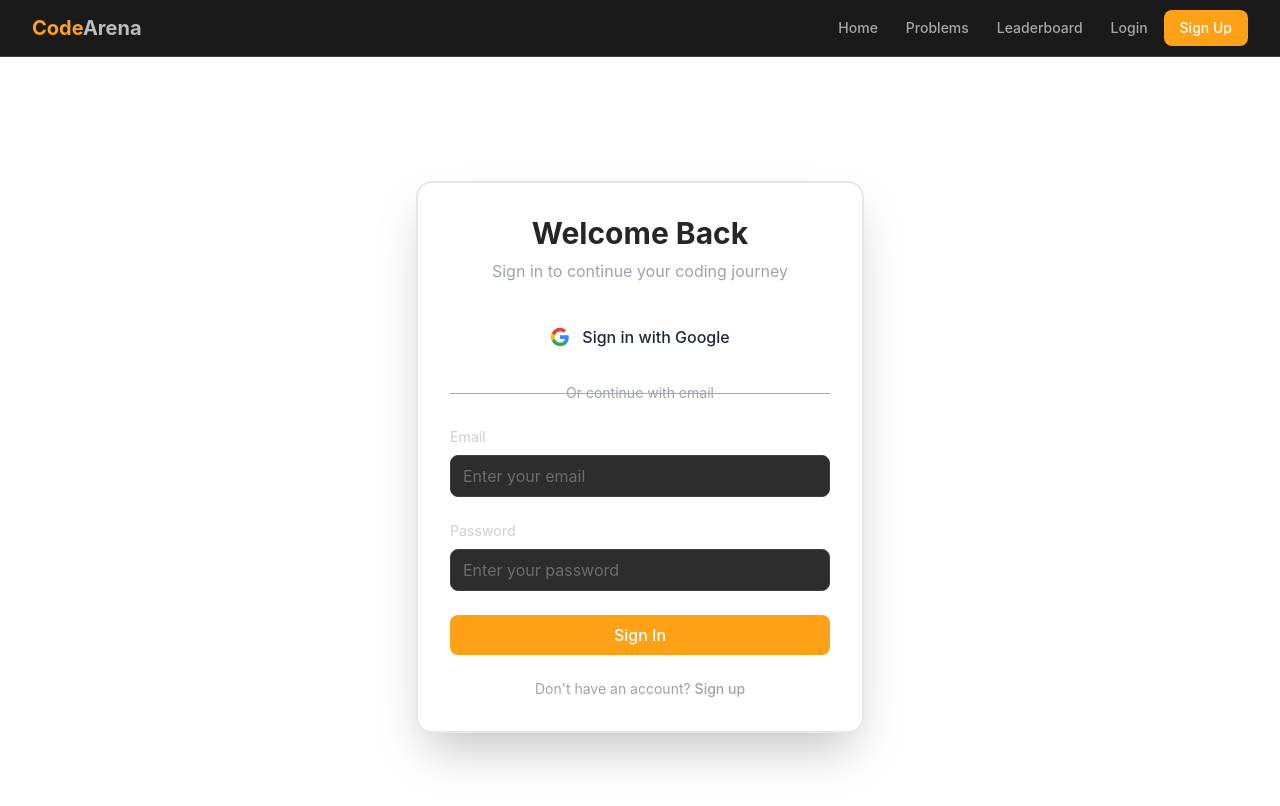
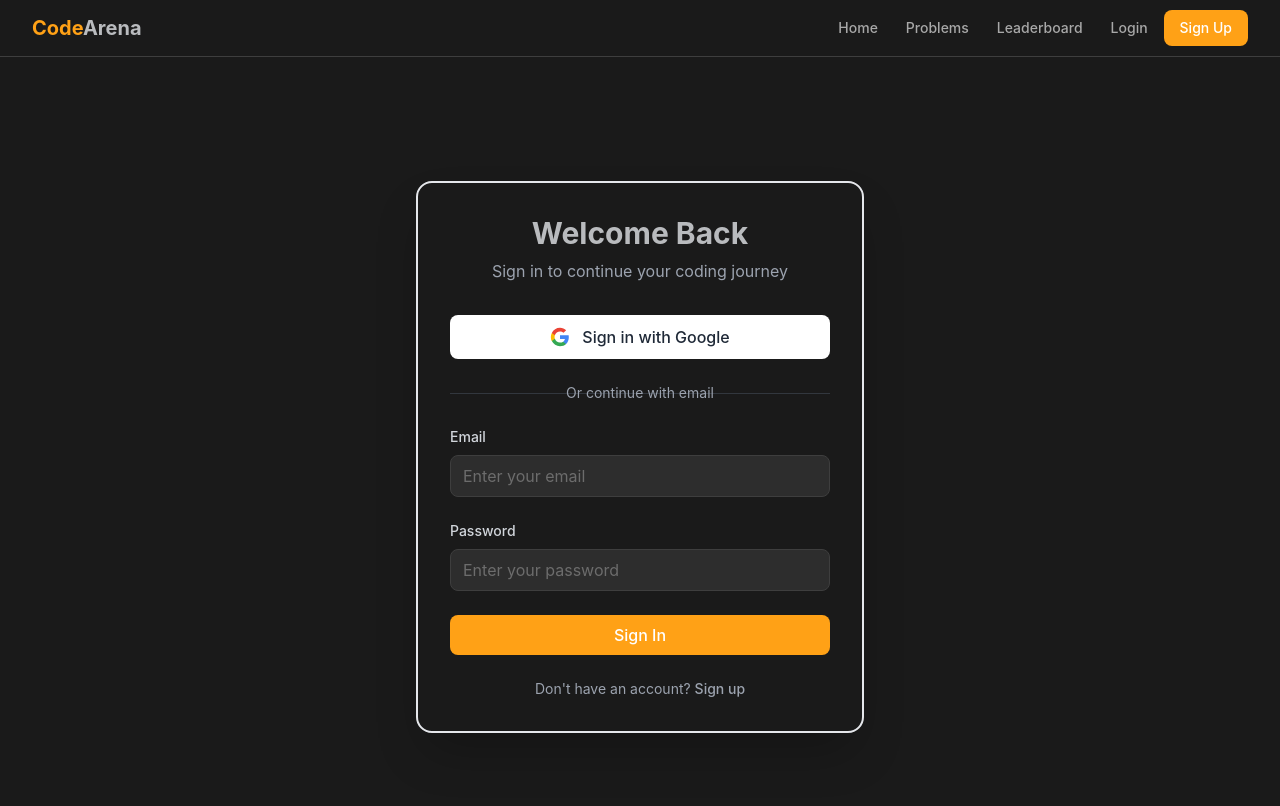
Before and after one commit to krupakargurije/CodeArena, a React (Vite) app in the folder frontend/: page /login in a window 1280 px wide. Shown: the top 806 px of the page. Built offline with nearby package versions, Linux system fonts and the light colour scheme; no server answers.

Commit message:
update CodeArena With new theame

```diff
--- a/frontend/src/index.css
+++ b/frontend/src/index.css
@@ -7,14 +7,13 @@
   /* Theme-aware body styles */
   body {
     @apply font-sans antialiased transition-colors duration-200;
+  }
+
+  html.dark body {
     @apply bg-dark-bg-primary text-dark-text-primary;
   }
 
-  body.dark {
-    @apply bg-dark-bg-primary text-dark-text-primary;
-  }
-
-  body:not(.dark) {
+  html:not(.dark) body {
     @apply bg-light-bg-primary text-light-text-primary;
   }
 }
```
